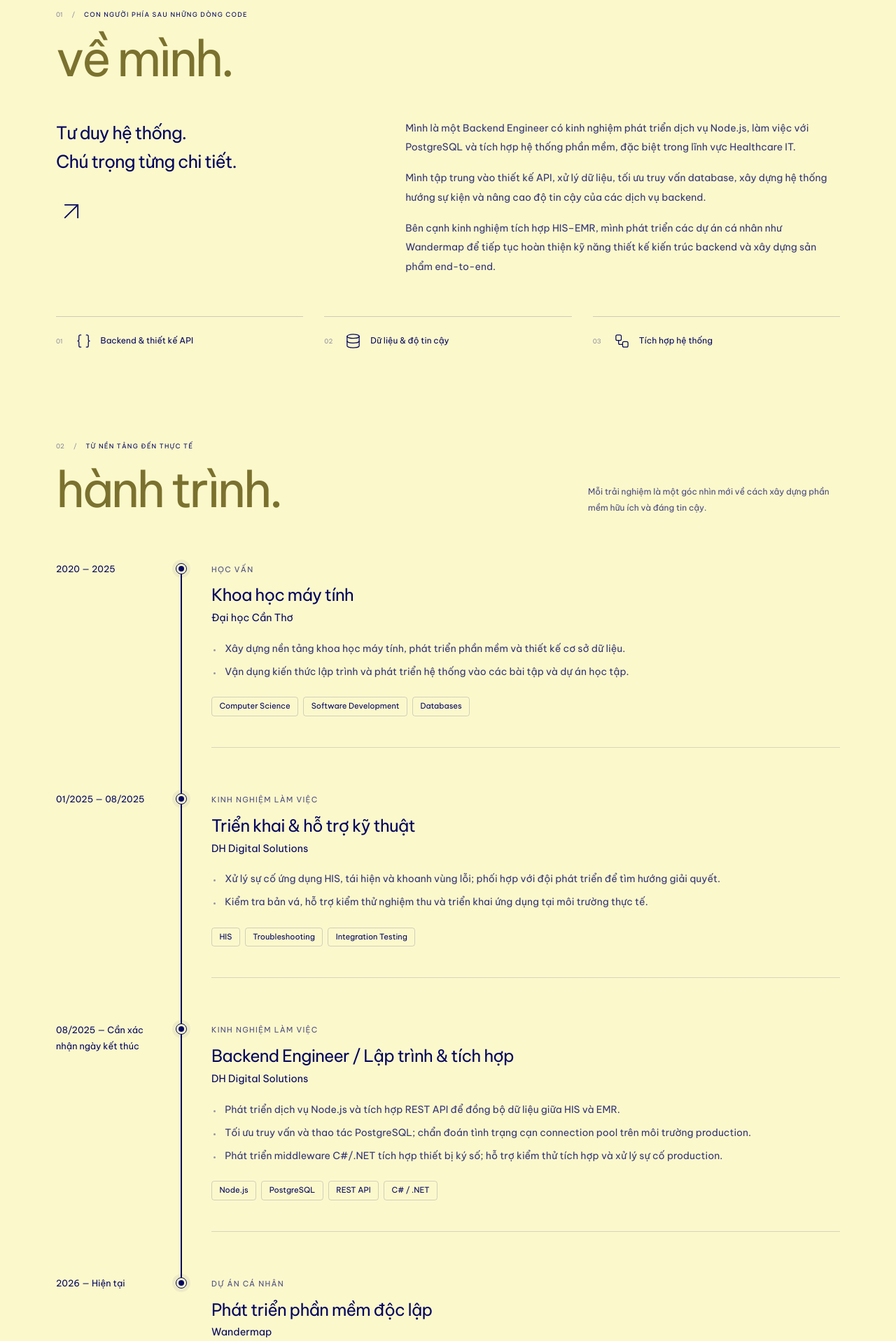
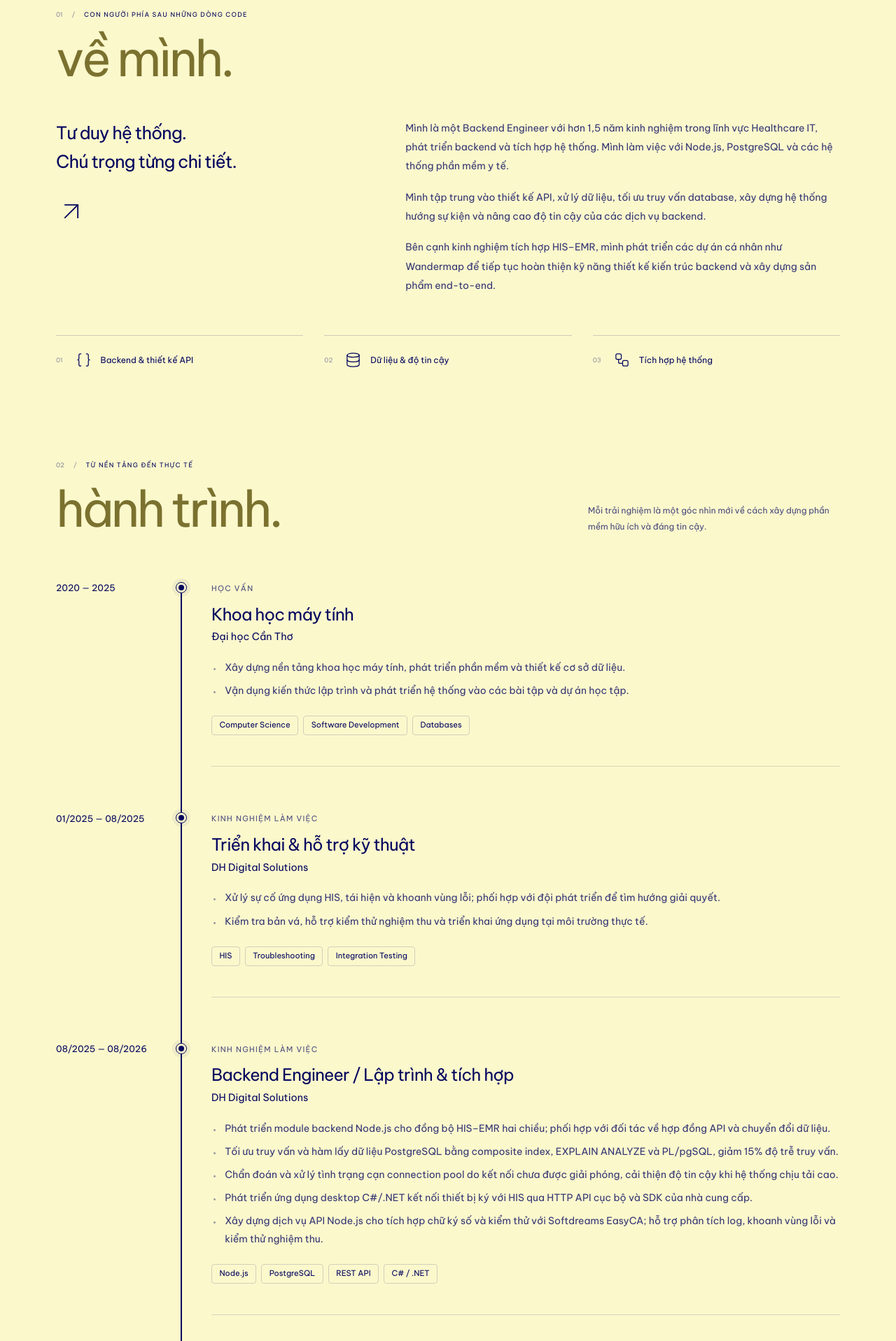
Before and after one commit to duynk02/duy-portfolio, a React (Vite) app: page / in a window 1280 px wide. Shown: the part 880-2797 px from the top of the page at 70% size. Built offline with nearby package versions, Linux system fonts and the light colour scheme.

Commit message:
Update Site source

```diff
--- a/src/content/portfolio.ts
+++ b/src/content/portfolio.ts
@@ -1,5 +1,6 @@
 /**
- * Editable portfolio content. The supplied brief takes precedence over the older CV.
+ * Editable portfolio content. The owner confirmed the supplied CV is the latest version.
+ * Use it for current experience and project details; retain compatible details from the brief.
  * Unknown dates and unverified URLs stay null; never turn them into fabricated claims.
  */
 export type Language = 'vi' | 'en'
@@ -12,7 +13,7 @@ interface SiteConfig {
   portraitPath: string
   resumePath: string | null
   siteUrl: string | null
-  /** Confirm the end date before setting it. The supplied PDF says 08/2026. */
+  /** Employment end date confirmed by the latest supplied CV. */
   dhEndDate: string | null
 }
 
@@ -21,12 +22,11 @@ export const siteConfig: SiteConfig = {
   email: 'nkduy02contact@gmail.com',
   github: 'https://github.com/duynk02',
   portraitPath: 'images/portrait.webp',
-  // Add an updated PDF to public/cv/ and configure its relative path here.
-  // The reference CV is deliberately not published.
-  resumePath: null,
+  // The owner confirmed this is the current CV; the CTA requires this public file to exist.
+  resumePath: 'cv/CV_BackendDeveloper_NguyenKhacDuy.pdf',
   // Configure the actual production URL to enable canonical and sitemap metadata.
   siteUrl: 'https://nguyen-khac-duy-backend-portfolio.abuzztune16384.chatgpt.site',
-  dhEndDate: null,
+  dhEndDate: '08/2026',
 }
 
 export const profile: {
@@ -44,8 +44,8 @@ export const profile: {
   },
   about: [
     {
-      vi: 'Mình là một Backend Engineer có kinh nghiệm phát triển dịch vụ Node.js, làm việc với PostgreSQL và tích hợp hệ thống phần mềm, đặc biệt trong lĩnh vực Healthcare IT.',
-      en: "I'm a Backend Engineer experienced in developing Node.js services, working with PostgreSQL, and integrating enterprise software systems, particularly in Healthcare IT.",
+      vi: 'Mình là một Backend Engineer với hơn 1,5 năm kinh nghiệm trong lĩnh vực Healthcare IT, phát triển backend và tích hợp hệ thống. Mình làm việc với Node.js, PostgreSQL và các hệ thống phần mềm y tế.',
+      en: "I'm a Backend Engineer with 1.5+ years of experience across healthcare IT, backend development, and system integration, working with Node.js, PostgreSQL, and healthcare software systems.",
     },
     {
       vi: 'Mình tập trung vào thiết kế API, xử lý dữ liệu, tối ưu truy vấn database, xây dựng hệ thống hướng sự kiện và nâng cao độ tin cậy của các dịch vụ backend.',
@@ -131,16 +131,24 @@ export const timeline: TimelineEntry[] = [
     organization: { vi: 'DH Digital Solutions', en: 'DH Digital Solutions' },
     description: [
       {
-        vi: 'Phát triển dịch vụ Node.js và tích hợp REST API để đồng bộ dữ liệu giữa HIS và EMR.',
-        en: 'Developed Node.js backend services and REST API integrations for HIS–EMR data synchronization.',
+        vi: 'Phát triển module backend Node.js cho đồng bộ HIS–EMR hai chiều; phối hợp với đối tác về hợp đồng API và chuyển đổi dữ liệu.',
+        en: 'Developed Node.js backend modules for bidirectional HIS–EMR synchronization, coordinating API contracts and data transformations with integration partners.',
       },
       {
-        vi: 'Tối ưu truy vấn và thao tác PostgreSQL; chẩn đoán tình trạng cạn connection pool trên môi trường production.',
-        en: 'Optimized PostgreSQL queries and database operations; diagnosed production connection pool exhaustion.',
+        vi: 'Tối ưu truy vấn và hàm lấy dữ liệu PostgreSQL bằng composite index, EXPLAIN ANALYZE và PL/pgSQL, giảm 15% độ trễ truy vấn.',
+        en: 'Optimized PostgreSQL queries and data-fetching functions using composite indexes, EXPLAIN ANALYZE, and PL/pgSQL, reducing query latency by 15%.',
       },
       {
-        vi: 'Phát triển middleware C#/.NET tích hợp thiết bị ký số; hỗ trợ kiểm thử tích hợp và xử lý sự cố production.',
-        en: 'Developed C#/.NET middleware for digital signature hardware and supported integration testing and production troubleshooting.',
+        vi: 'Chẩn đoán và xử lý tình trạng cạn connection pool do kết nối chưa được giải phóng, cải thiện độ tin cậy khi hệ thống chịu tải cao.',
+        en: 'Diagnosed and resolved production connection pool exhaustion caused by unreleased connections, improving reliability during peak workloads.',
+      },
+      {
+        vi: 'Phát triển ứng dụng desktop C#/.NET kết nối thiết bị ký với HIS qua HTTP API cục bộ và SDK của nhà cung cấp.',
+        en: 'Developed a C#/.NET desktop bridge connecting signature hardware to HIS through a local HTTP API and the vendor SDK.',
+      },
+      {
+        vi: 'Xây dựng dịch vụ API Node.js cho tích hợp chữ ký số và kiểm thử với Softdreams EasyCA; hỗ trợ phân tích log, khoanh vùng lỗi và kiểm thử nghiệm thu.',
+        en: 'Built Node.js API services for digital-signature integration and testing with Softdreams EasyCA; supported log analysis, bug isolation, and acceptance testing.',
       },
     ],
     technologies: ['Node.js', 'PostgreSQL', 'REST API', 'C# / .NET'],
@@ -157,15 +165,15 @@ export const timeline: TimelineEntry[] = [
     organization: { vi: 'Wandermap', en: 'Wandermap' },
     description: [
       {
-        vi: 'Phát triển nền tảng mạng xã hội du lịch; chuyển dần từ kiến trúc tập trung vào Supabase sang backend NestJS + PostgreSQL riêng biệt.',
-        en: 'Developing a travel-focused social platform and migrating from a Supabase-centered architecture to a dedicated NestJS + PostgreSQL backend.',
+        vi: 'Phát triển dự án cá nhân về du lịch và mạng xã hội; đã xây dựng REST API NestJS theo module với PostgreSQL/PostGIS và giao diện Next.js kết hợp bản đồ Mapbox.',
+        en: 'Developing a personal travel and social platform, with a modular NestJS REST API backed by PostgreSQL/PostGIS and a Next.js interface with Mapbox maps.',
       },
       {
-        vi: 'Xây dựng xác thực backend và thông báo thời gian thực; tiếp tục cải thiện kiến trúc API, quy trình triển khai và độ tin cậy của ứng dụng.',
-        en: 'Implementing backend authentication and realtime notifications while improving API architecture, deployment workflows, and application reliability.',
+        vi: 'Đã triển khai JWT với refresh token luân phiên, cookie HttpOnly và thông báo Socket.IO theo người dùng; cấu hình Docker Compose và GitHub Actions để kiểm tra, build và test.',
+        en: 'Implemented JWT authentication with rotating refresh tokens and HttpOnly cookies, user-isolated Socket.IO notifications, and Docker Compose and GitHub Actions for validation, builds, and testing.',
       },
     ],
-    technologies: ['NestJS', 'PostgreSQL', 'Socket.IO', 'Next.js'],
+    technologies: ['NestJS', 'PostgreSQL / PostGIS', 'Socket.IO', 'Next.js'],
   },
 ]
 
@@ -177,17 +185,17 @@ export const skills: {
   {
     id: 'backend',
     title: { vi: 'Phát triển backend', en: 'Backend development' },
-    technologies: ['Node.js', 'NestJS', 'Express.js', 'C#', 'ASP.NET Core', 'Python', 'FastAPI'],
+    technologies: ['Node.js', 'NestJS', 'Express.js', 'TypeScript', 'C#', 'ASP.NET Core', 'Python', 'FastAPI'],
   },
   {
     id: 'frontend',
     title: { vi: 'Phát triển frontend', en: 'Frontend development' },
-    technologies: ['TypeScript', 'React', 'Next.js', 'HTML / CSS'],
+    technologies: ['TypeScript', 'React', 'Next.js', 'Mapbox GL', 'HTML / CSS'],
   },
   {
     id: 'database',
     title: { vi: 'Cơ sở dữ liệu', en: 'Databases' },
-    technologies: ['PostgreSQL', 'PostGIS', 'PL/pgSQL', 'MongoDB'],
+    technologies: ['PostgreSQL', 'PostGIS', 'PL/pgSQL', 'MongoDB', 'SQL Optimization'],
   },
   {
     id: 'architecture',
@@ -195,6 +203,8 @@ export const skills: {
     technologies: [
       'RESTful APIs',
       'JWT Authentication',
+      'Refresh Token Rotation',
+      'Authentication Middleware',
       'Socket.IO / WebSockets',
       'Event-Driven Architecture',
       'PostgreSQL LISTEN/NOTIFY',
@@ -205,7 +215,7 @@ export const skills: {
   {
     id: 'devops',
     title: { vi: 'DevOps & công cụ', en: 'DevOps & tools' },
-    technologies: ['Git / GitHub', 'Docker', 'GitHub Actions / CI/CD', 'Render', 'Postman'],
+    technologies: ['Git / GitHub', 'Docker', 'Docker Compose', 'GitHub Actions / CI', 'Swagger / OpenAPI', 'Render', 'Postman'],
   },
 ]
 
@@ -233,32 +243,36 @@ export const projects: Project[] = [
     category: { vi: 'Nổi bật · Dự án cá nhân', en: 'Featured · Personal project' },
     status: { vi: 'Đang phát triển', en: 'In development' },
     description: {
-      vi: 'Một không gian kết nối trải nghiệm du lịch trên bản đồ. Dự án cá nhân đang được phát triển với kiến trúc frontend và backend riêng biệt.',
-      en: 'A space that connects travel experiences through maps. An evolving personal project with a separated frontend and backend architecture.',
+      vi: 'Nền tảng du lịch và mạng xã hội với bản đồ tương tác, dữ liệu địa lý PostGIS và backend NestJS. Dự án cá nhân đang tiếp tục được phát triển.',
+      en: 'A travel and social platform with interactive maps, PostGIS geospatial services, and a NestJS backend. An independently developed project that continues to evolve.',
     },
     highlights: [
       {
-        vi: 'Chuyển dần kiến trúc Next.js + Supabase sang frontend riêng và backend NestJS + PostgreSQL theo module.',
-        en: 'Migrating from Next.js + Supabase to a separate frontend and modular NestJS + PostgreSQL backend.',
+        vi: 'Thiết kế và xây dựng REST API NestJS theo module với PostgreSQL 16/PostGIS, database migration, kiểm tra dữ liệu đầu vào và xử lý lỗi có cấu trúc.',
+        en: 'Designed and developed a modular NestJS REST API with PostgreSQL 16/PostGIS persistence, database migrations, request validation, and structured error handling.',
       },
       {
-        vi: 'Xây dựng kết nối thông báo Socket.IO có bảo vệ bằng JWT và room riêng theo người dùng.',
-        en: 'Implementing JWT-protected Socket.IO notification connections with user-isolated rooms.',
+        vi: 'Xây dựng giao diện Next.js 15/React cho bảng tin, hồ sơ người dùng và bản đồ du lịch Mapbox, tích hợp REST API và thông báo thời gian thực.',
+        en: 'Built Next.js 15/React interfaces for social feeds, user profiles, and Mapbox travel maps, integrating REST APIs and realtime notifications.',
       },
       {
-        vi: 'Phát triển luồng tạo thông báo, đếm chưa đọc, trạng thái đã đọc và đồng bộ khi kết nối lại.',
-        en: 'Developing notification creation, unread counts, read state, and reconnection synchronization.',
+        vi: 'Triển khai dịch vụ dữ liệu theo vị trí với PostGIS cùng bài đăng du lịch, bình luận, tương tác, dấu trang và quan hệ theo dõi.',
+        en: 'Implemented location-based PostGIS data services and social features including travel posts, comments, reactions, bookmarks, and follow relationships.',
       },
       {
-        vi: 'Phát triển trải nghiệm du lịch trên bản đồ với Mapbox và dữ liệu địa lý PostgreSQL/PostGIS.',
-        en: 'Working on map-based travel experiences with Mapbox and PostgreSQL/PostGIS geospatial data.',
+        vi: 'Triển khai xác thực JWT với refresh token luân phiên, cookie HttpOnly và bảo vệ truy cập API.',
+        en: 'Implemented JWT authentication with rotating refresh tokens, HttpOnly cookies, and authenticated API access.',
       },
       {
-        vi: 'Tiếp tục cải thiện quy trình phát triển, kiểm tra mã nguồn và triển khai với Docker và GitHub Actions.',
-        en: 'Continuing to improve development, code validation, and deployment workflows with Docker and GitHub Actions.',
+        vi: 'Xây dựng thông báo Socket.IO có kết nối xác thực bằng JWT, room riêng theo người dùng, lưu sự kiện, bộ đếm chưa đọc và đồng bộ khi kết nối lại.',
+        en: 'Built Socket.IO notifications with JWT-authenticated connections, user-isolated rooms, persisted events, unread counters, and reconnection synchronization.',
+      },
+      {
+        vi: 'Cấu hình Docker Compose cho PostgreSQL/PostGIS và workflow GitHub Actions để tự động kiểm tra mã nguồn, build và test.',
+        en: 'Configured Docker Compose for PostgreSQL/PostGIS and GitHub Actions workflows for automated code validation, builds, and testing.',
       },
     ],
-    technologies: ['Next.js', 'React', 'TypeScript', 'NestJS', 'Node.js', 'PostgreSQL', 'Socket.IO', 'JWT', 'Docker', 'Mapbox'],
+    technologies: ['Next.js 15', 'React', 'TypeScript', 'NestJS', 'Node.js', 'PostgreSQL 16', 'PostGIS', 'Socket.IO', 'JWT', 'Docker Compose', 'GitHub Actions', 'Mapbox'],
     github: 'https://github.com/duynk02/wandermap',
     demo: null,
     graphic: 'map',
--- a/src/styles/global.css
+++ b/src/styles/global.css
@@ -55,8 +55,8 @@ section { scroll-margin-top: 105px; }
 .text-link { display: inline-flex; align-items: center; gap: 10px; font-size: 12px; padding-block: 12px; }
 .text-link:hover { text-decoration: underline; text-underline-offset: 5px; }
 .hero-visual { height: 420px; position: relative; display: grid; place-items: center; }
-.portrait-frame { width: 355px; aspect-ratio: 1; overflow: hidden; border-radius: 49% 49% 47% 49%; background: #eee8b6; position: relative; z-index: 2; border: 1px solid rgb(3 4 94 / 13%); }
-.portrait-frame img { display: block; width: 100%; height: 100%; object-fit: cover; object-position: 50% 43%; mix-blend-mode: multiply; }
+.portrait-frame { width: 355px; aspect-ratio: 1; overflow: hidden; border-radius: 49% 49% 47% 49%; background: #fff; position: relative; z-index: 2; border: 1px solid rgb(3 4 94 / 13%); }
+.portrait-frame img { display: block; width: 100%; height: 100%; object-fit: cover; object-position: 50% 43%; }
 .portrait-orbit { position: absolute; width: 374px; height: 367px; border: 1px solid rgb(3 4 94 / 40%); border-radius: 48% 49% 48% 46%; transform: translate(-7px, 8px) rotate(-10deg); }
 .portrait-pluses { position: absolute; top: 11px; right: 18px; color: #817734; width: 51px; height: 48px; }
 .portrait-pluses svg { position: absolute; }
```
Also changed, not shown: scripts/browser-check.mjs (+15 -3 lines), 3 other files (tests, documents, lock files or other folders).
